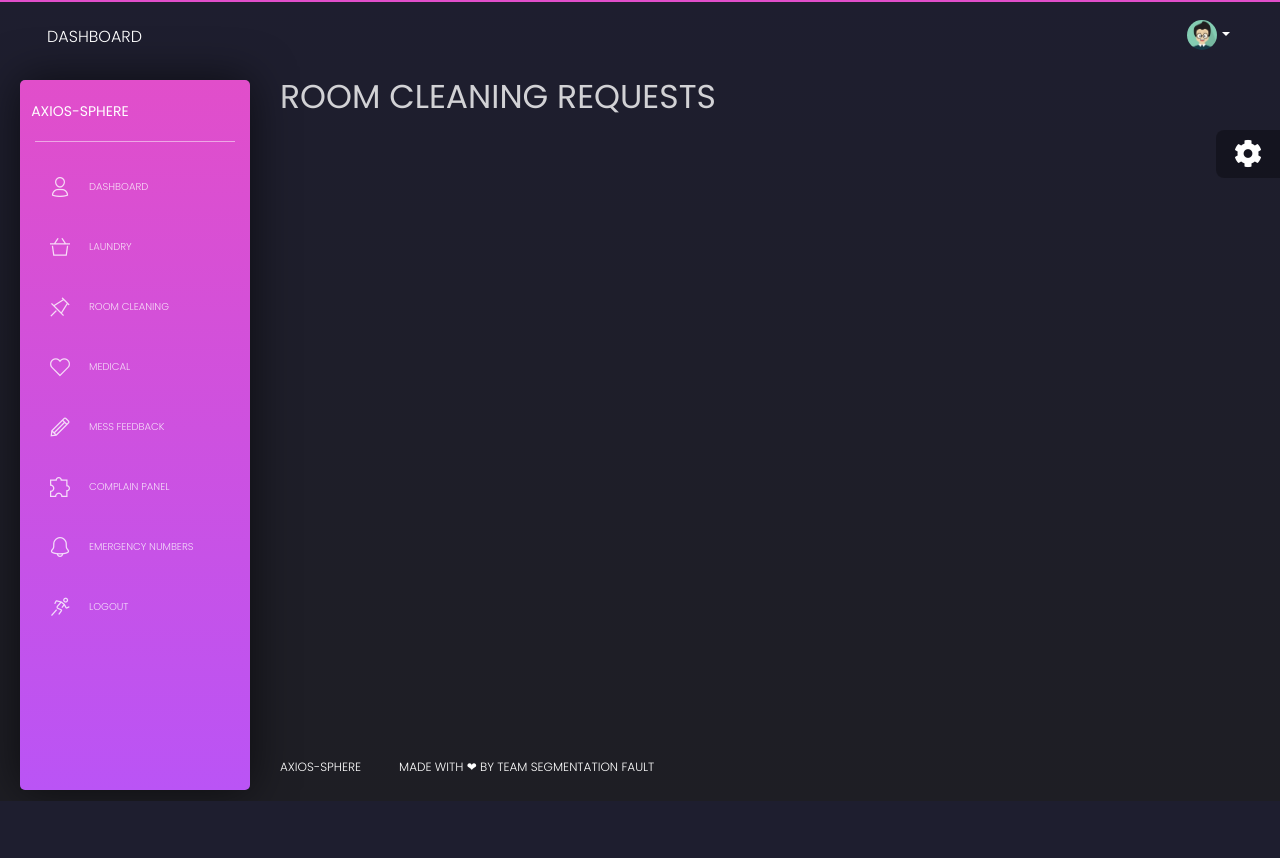
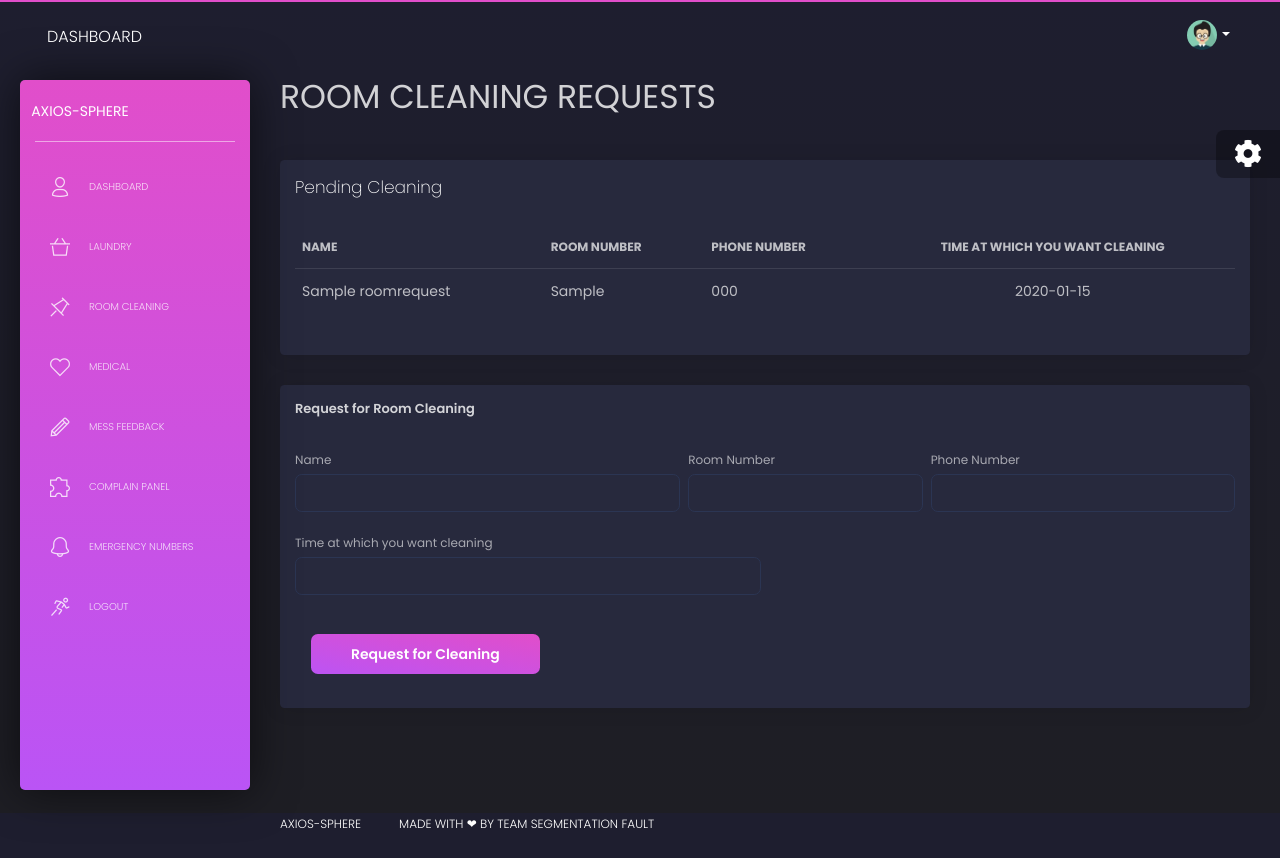
Before and after one commit to Team-Fractal/Hacko-10-SegmentationFault, a Django app: page /room_req in a window 1280 px wide. Before the commit the page ends 801 px from the top, so only its background shows below. Run offline with Django 3.2, Linux system fonts and the light colour scheme; a user stored in the database is signed in; tables that the repository leaves empty hold one stand-in row (values such as "Sample post"); some libraries are stand-ins or nearby versions.

Commit message:
Room Cleaning system added

```diff
--- a/core/templates/room_req.html
+++ b/core/templates/room_req.html
@@ -7,11 +7,9 @@
 
 {% block content %}         <H1> ROOM CLEANING REQUESTS</H1>
 
-<!-- <div class="row">
+<div class="row">
     <div class="card card-plain">
-      <div class="card-header">
-        Room Cleaning
-      </div>
+
       <div class="card-body">
         <div class="col-lg-14">
           <div class="card ">
@@ -118,7 +116,7 @@
 
     </div>
   </div>
-</div> -->
+</div>
 
 {% endblock content %}
 
```
